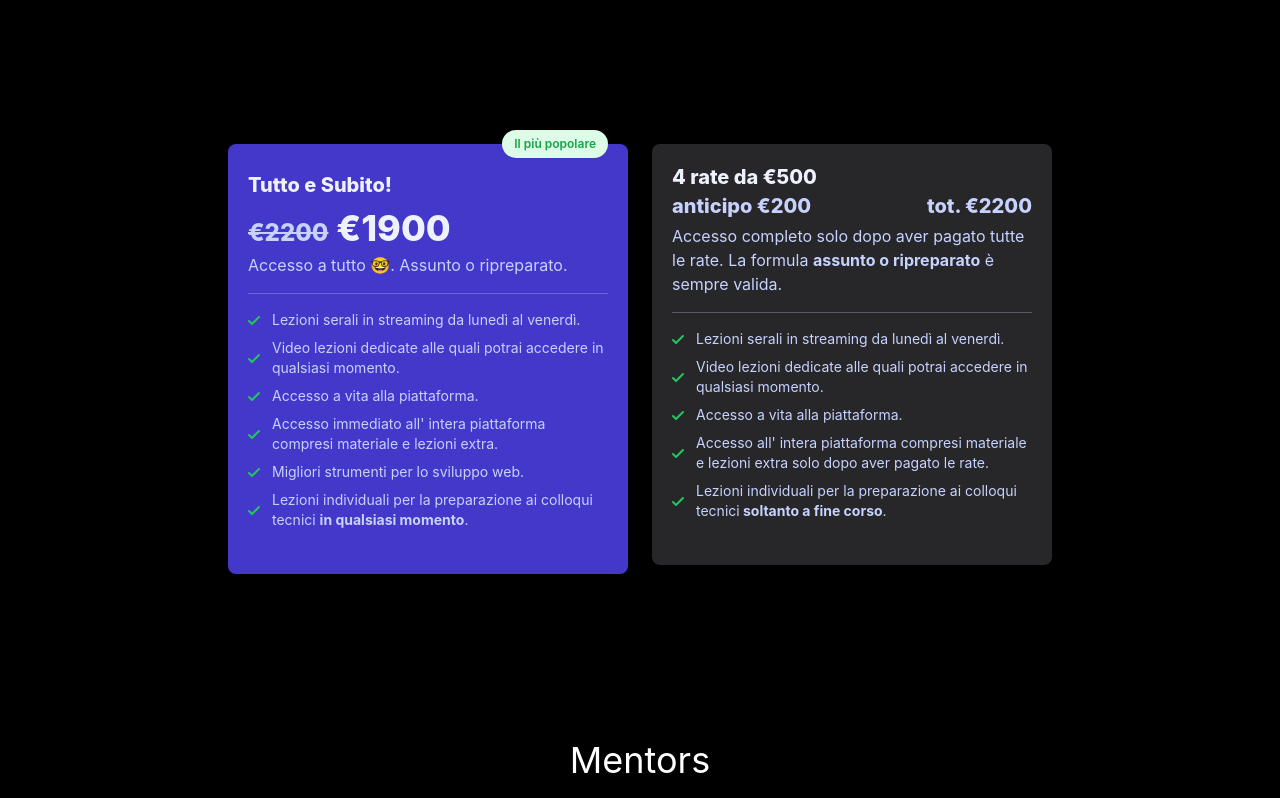
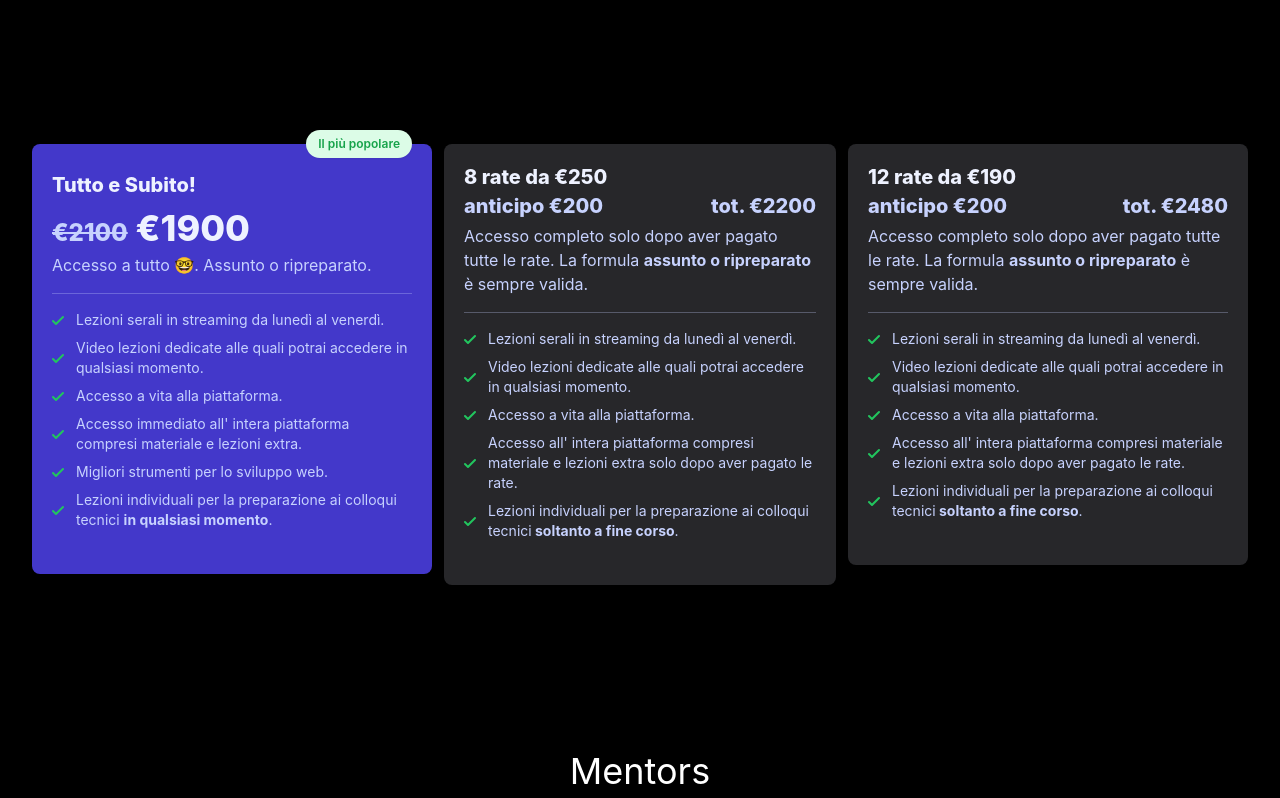
Before and after one commit to webstack-academy/landing, a React (Vite) app: page / in a window 1280 px wide. Shown: the part 4460-5258 px from the top of the page. Built offline with nearby package versions, Linux system fonts and the light colour scheme.

Commit message:
New prices and contact options

```diff
--- a/src/app/components/molecules/price-columns.component.tsx
+++ b/src/app/components/molecules/price-columns.component.tsx
@@ -2,8 +2,8 @@ import React from 'react';
 
 export const PriceColumnsComponent = () => {
   return (
-    <section className="grid grid-cols-1 md:grid-cols-2 lg:grid-cols-2 xl:grid-cols-2 2xl:grid-cols-2 justify-center antialiased p-4">
-      <div className="h-full px-3 price-column-container">
+    <section className="grid grid-cols-1 md:grid-cols-3 lg:grid-cols-3 xl:grid-cols-3 2xl:grid-cols-3 justify-center antialiased p-4">
+      <div className="h-full price-column-container">
         <div className="max-w-xs md:ml-auto lg:ml-auto xl:ml-auto 2xl:ml-auto">
           <div className="relative flex flex-col h-full bg-indigo-700 shadow-lg rounded-lg shadow-lg p-5">
             <div className="absolute top-0 right-5">
@@ -18,7 +18,7 @@ export const PriceColumnsComponent = () => {
               </h3>
               <div className="font-extrabold mb-1">
                 <span className="text-2xl text-indigo-200">
-                  <s>€2200</s>
+                  <s>€2100</s>
                 </span>
                 <span className="text-4xl text-indigo-50"> €1900</span>
               </div>
@@ -101,14 +101,14 @@ export const PriceColumnsComponent = () => {
         </div>
       </div>
 
-      <div className="h-full px-3 price-column-container">
+      <div className="h-full md:px-3 price-column-container mx-auto">
         <div className="max-w-xs md:mr-auto lg:mr-auto xl:mr-auto 2xl:mr-auto">
           <div className="relative flex flex-col h-full bg-zinc-800 shadow-lg rounded-lg shadow-lg p-5">
             <header className="pb-4 mb-4 border-b border-indigo-200 border-opacity-30">
               <div className="font-extrabold mb-1">
                 {/*<span className="text-3xl text-indigo-50"> 4 rate da €500</span>*/}
                 <h2 className="text-xl font-extrabold text-indigo-50 leading-snug">
-                  4 rate da €500
+                  8 rate da €250
                 </h2>
                 <span className="text-xl text-indigo-200">
                   {' '}
@@ -191,6 +191,97 @@ export const PriceColumnsComponent = () => {
           </div>
         </div>
       </div>
+
+      <div className="h-full price-column-container">
+        <div className="max-w-xs md:mr-auto lg:mr-auto xl:mr-auto 2xl:mr-auto">
+          <div className="relative flex flex-col h-full bg-zinc-800 shadow-lg rounded-lg shadow-lg p-5">
+            <header className="pb-4 mb-4 border-b border-indigo-200 border-opacity-30">
+              <div className="font-extrabold mb-1">
+                {/*<span className="text-3xl text-indigo-50"> 4 rate da €500</span>*/}
+                <h2 className="text-xl font-extrabold text-indigo-50 leading-snug">
+                  12 rate da €190
+                </h2>
+                <span className="text-xl text-indigo-200">
+                  {' '}
+                  anticipo €200{' '}
+                  <span
+                    className="text-xl text-indigo-200"
+                    style={{ float: 'right' }}
+                  >
+                    tot. €2480
+                  </span>
+                </span>
+              </div>
+              <div className="text-indigo-200">
+                Accesso completo solo dopo aver pagato tutte le rate. La formula{' '}
+                <b>assunto o ripreparato</b> è sempre valida.
+              </div>
+            </header>
+            <ul className="text-indigo-200 text-sm space-y-2 flex-grow mb-6">
+              <li className="flex items-center">
+                <svg
+                  className="w-3 h-3 fill-current text-green-500 mr-3 flex-shrink-0"
+                  viewBox="0 0 12 12"
+                  xmlns="http://www.w3.org/2000/svg"
+                >
+                  <path d="M10.28 2.28L3.989 8.575 1.695 6.28A1 1 0 00.28 7.695l3 3a1 1 0 001.414 0l7-7A1 1 0 0010.28 2.28z" />
+                </svg>
+                <span>Lezioni serali in streaming da lunedì al venerdì.</span>
+              </li>
+              <li className="flex items-center">
+                <svg
+                  className="w-3 h-3 fill-current text-green-500 mr-3 flex-shrink-0"
+                  viewBox="0 0 12 12"
+                  xmlns="http://www.w3.org/2000/svg"
+                >
+                  <path d="M10.28 2.28L3.989 8.575 1.695 6.28A1 1 0 00.28 7.695l3 3a1 1 0 001.414 0l7-7A1 1 0 0010.28 2.28z" />
+                </svg>
+                <span>
+                  Video lezioni dedicate alle quali potrai accedere in qualsiasi
+                  momento.
+                </span>
+              </li>
+              <li className="flex items-center">
+                <svg
+                  className="w-3 h-3 fill-current text-green-500 mr-3 flex-shrink-0"
+                  viewBox="0 0 12 12"
+                  xmlns="http://www.w3.org/2000/svg"
+                >
+                  <path d="M10.28 2.28L3.989 8.575 1.695 6.28A1 1 0 00.28 7.695l3 3a1 1 0 001.414 0l7-7A1 1 0 0010.28 2.28z" />
+                </svg>
+                <span>Accesso a vita alla piattaforma.</span>
+              </li>
+              <li className="flex items-center">
+                <svg
+                  className="w-3 h-3 fill-current text-green-500 mr-3 flex-shrink-0"
+                  viewBox="0 0 12 12"
+                  xmlns="http://www.w3.org/2000/svg"
+                >
+                  <path d="M10.28 2.28L3.989 8.575 1.695 6.28A1 1 0 00.28 7.695l3 3a1 1 0 001.414 0l7-7A1 1 0 0010.28 2.28z" />
+                </svg>
+                <span>
+                  Accesso all' intera piattaforma compresi materiale e lezioni
+                  extra solo dopo aver pagato le rate.
+                </span>
+              </li>
+
+              <li className="flex items-center">
+                <svg
+                  className="w-3 h-3 fill-current text-green-500 mr-3 flex-shrink-0"
+                  viewBox="0 0 12 12"
+                  xmlns="http://www.w3.org/2000/svg"
+                >
+                  <path d="M10.28 2.28L3.989 8.575 1.695 6.28A1 1 0 00.28 7.695l3 3a1 1 0 001.414 0l7-7A1 1 0 0010.28 2.28z" />
+                </svg>
+                <span>
+                  Lezioni individuali per la preparazione ai colloqui tecnici
+                  <b> soltanto a fine corso</b>.
+                </span>
+              </li>
+            </ul>
+          </div>
+        </div>
+      </div>
     </section>
   );
 };
--- a/src/app/modules/home/pages/home.page.tsx
+++ b/src/app/modules/home/pages/home.page.tsx
@@ -470,7 +470,7 @@ class HomePage extends Component {
                   </h1>
                   <h1 className="text-4xl">{translate('TEXT.CONTACT_US')}</h1>
                   <p className="text-lg mt-5">
-                    {translate('TEXT.COMPILE_FORM_GET_INFO')}
+                    <Trans i18nKey="TEXT.COMPILE_FORM_GET_INFO" /> <a className="underline" target="_blank" rel="noreferrer" href="https://wa.me/message/7NRXN4H546I5M1">WhatsApp</a>.
                   </p>
                 </div>
               </div>
--- a/src/assets/i18n/it.lang.ts
+++ b/src/assets/i18n/it.lang.ts
@@ -41,7 +41,7 @@ export const it = {
       NEED_MORE_INFO: 'Hai bisogno di più informazioni?',
       CONTACT_US: 'Contattaci!',
       COMPILE_FORM_GET_INFO:
-        'Compila il form e fissa una call, saremo super lieti di rispondere a qualsiasi tuo dubbio 😎.',
+        'Compila il form e fissa una call, saremo super lieti di rispondere a qualsiasi tuo dubbio 😎. In alternativa, puoi scriverci su',
       COPYRIGHT: 'Copyright © 2020 Webstack Academy.',
       COOKIES_POLICY: 'Cookie Policy',
       PRIVACY_POLICY: 'Privacy Policy',
```
